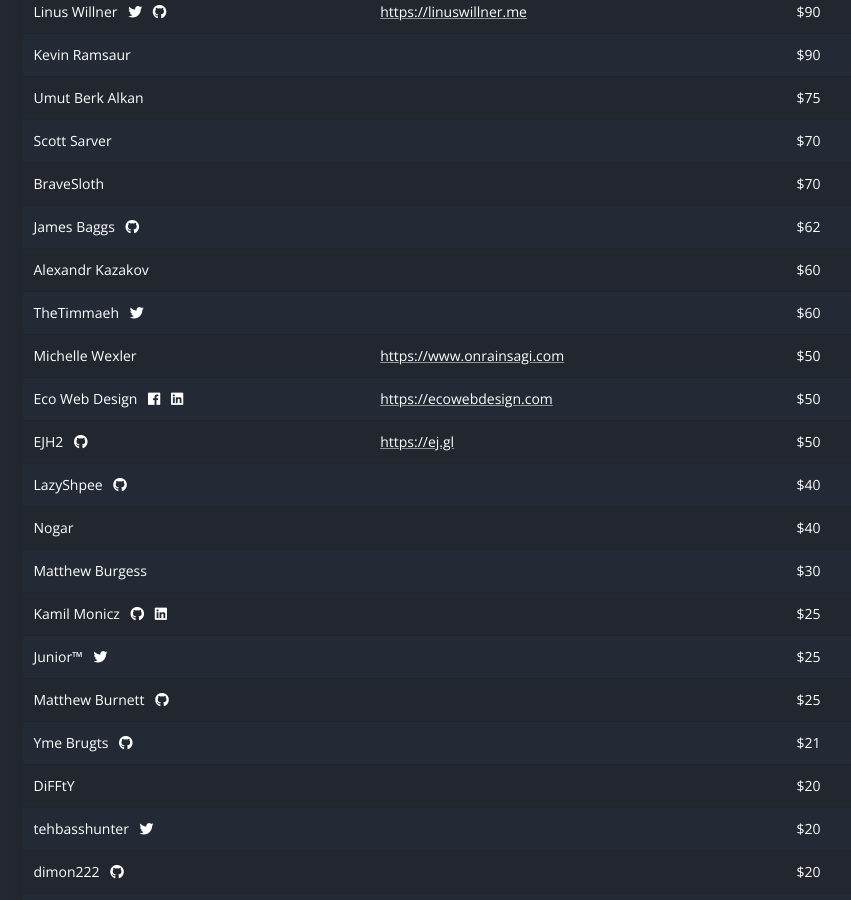
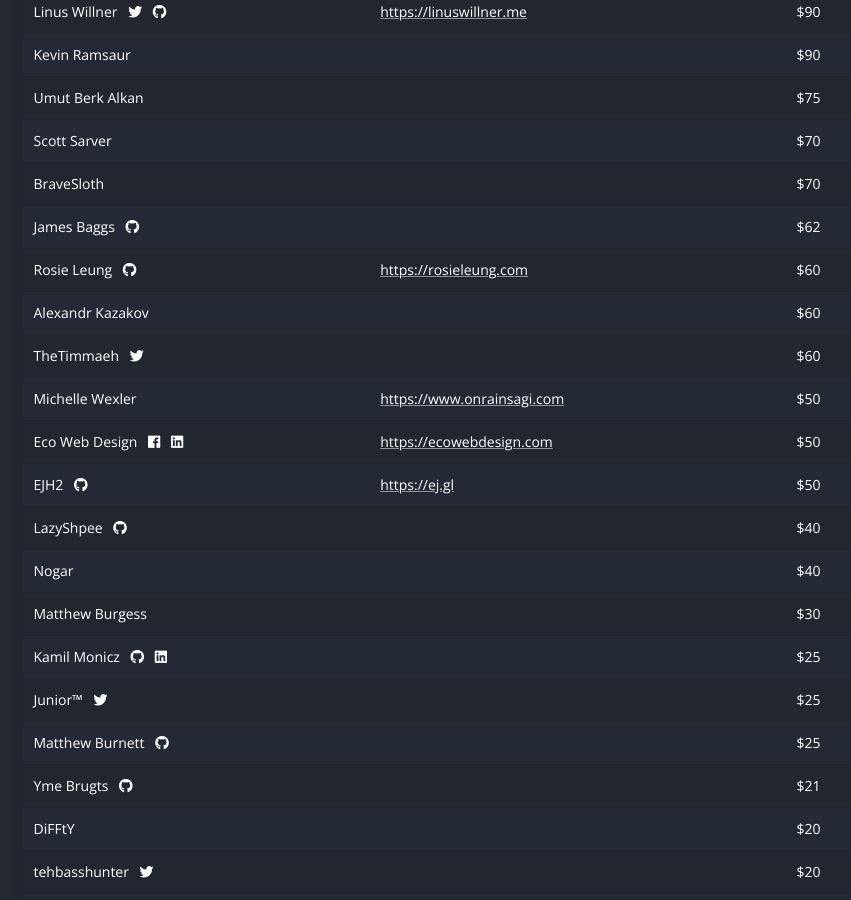
Before and after one commit to ShareX/sharex.github.io, a Jekyll site: the page built from donate/index.html, in a window 1280 px wide and 900 px high, scrolled down 1304 px. Shown: the whole window, without its empty margins (62-913 px from the left). Built offline with Jekyll 4.4.1, drawn with Linux system fonts in a browser that asks for light colours.

Commit message:
Update donators.yml

```diff
--- a/_data/donators.yml
+++ b/_data/donators.yml
@@ -161,3 +161,8 @@
 - name: SafeShare.tv
   website: https://safeshare.tv
   amount: 450
+
+- name: Rosie Leung
+  github: https://github.com/rosieleung
+  website: https://rosieleung.com
+  amount: 60
```
